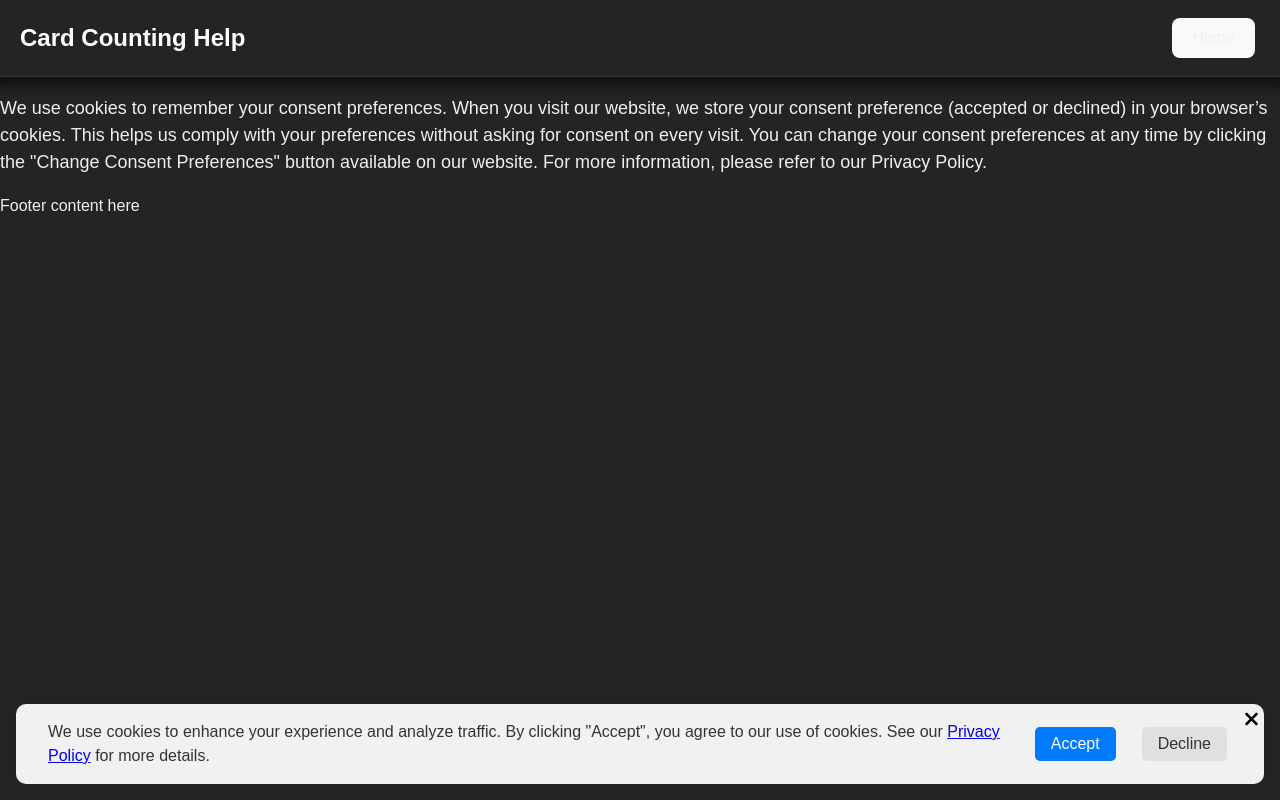
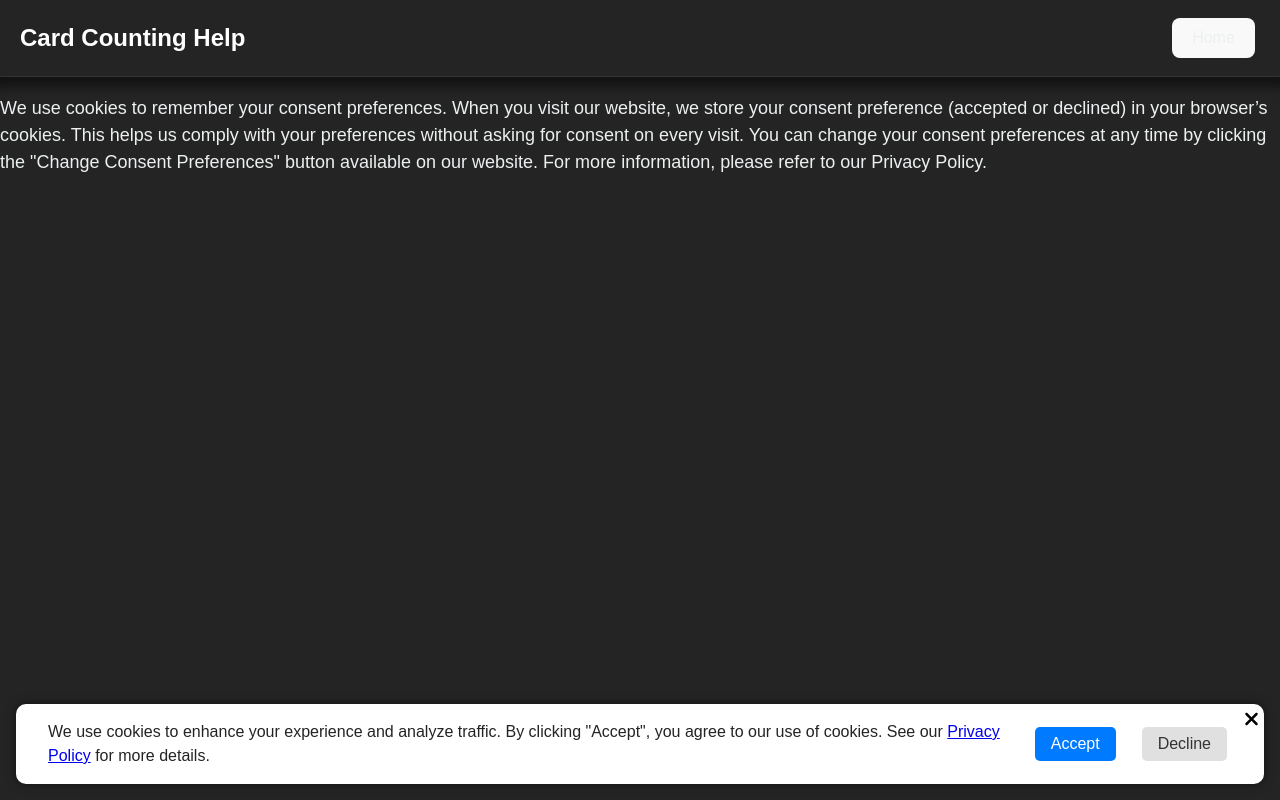
Before and after one commit to Atlessc/card-counting-simulator, a React (Vite) app: page /privacy-policy in a window 1280 px wide. Built offline with nearby package versions, Linux system fonts and the light colour scheme.

Commit message:
feat: Add lazy loading for images and improve cookie consent functionality

```diff
--- a/src/App.jsx
+++ b/src/App.jsx
@@ -1,4 +1,4 @@
-import React from 'react';
+import React, { useEffect } from 'react';
 import { Routes, Route } from "react-router-dom";
 // import useStore from './ZustandStore.js';
 import Practice from "./pages/PracticePage/PracticePage.jsx";
@@ -14,6 +14,18 @@ function App() {
 
   const { cookieConsent, cookieConsentVisible } = useStore();
 
+  const dontShowCookieNotice = () => {
+    setTimeout(() => {
+      useStore.setState({ cookieConsentVisible: false });
+    }, 10000);
+  }
+
+  useEffect(() => {
+    if (cookieConsent === CookieConsentStatus.ACCEPTED) {
+      dontShowCookieNotice();
+    }
+  }, [cookieConsent]);
+
   return (
     <div>
       <NavBar />
@@ -21,9 +33,9 @@ function App() {
         <Route path="/" element={<Practice />} />
         <Route path="/privacy-policy" element={<PrivacyPolicy />} />
       </Routes>
-      <Footer />
+      {/* <Footer /> */}
       {cookieConsent === CookieConsentStatus.ACCEPTED && <Analytics />}
-      {(!(cookieConsent === CookieConsentStatus.ACCEPTED) && cookieConsentVisible) && <CookieNotice />}
+      {cookieConsentVisible && <CookieNotice />}
     </div>
   );
 }
--- a/src/components/CookieConsent/CookieConsent.jsx
+++ b/src/components/CookieConsent/CookieConsent.jsx
@@ -9,8 +9,8 @@ import { faTimes } from "@fortawesome/free-solid-svg-icons";
 const NoticeWrapper = styled.div`
   position: relative;
   width: 100%;
-  background-color: #f1f1f1;
-  box-shadow: 0 -1px 10px rgba(0, 0, 0, 0.1);
+  background-color: #fff;
+  box-shadow: 0 0 10px rgba(0, 0, 0, 0.5);
   display: flex;
   justify-content: space-between;
   align-items: center;
@@ -24,7 +24,7 @@ const NoticeWrapper = styled.div`
 `;
 
 const NoticeText = styled.p`
-  color: #333;
+  color: #242424;
   font-size: 1rem;
   margin: 0;
   flex: 1;
@@ -44,7 +44,7 @@ const Button = styled.button`
   cursor: pointer;
   font-size: 1rem;
   &:hover {
-    background-color: #005bb5;
+    background-color: #005bb5 !important;
   }
 `;
 
@@ -52,7 +52,7 @@ const DeclineButton = styled(Button)`
   background-color: #e0e0e0;
   color: #333;
   &:hover {
-    background-color: #c0c0c0;
+    background-color: #c0c0c0 !important;
   }
 `;
 
@@ -77,7 +77,7 @@ const UpdateConsentWrapper = styled.div`
 const UpdateButton = styled(Button)`
   background-color: #ff9500;
   &:hover {
-    background-color: #cc7a00;
+    background-color: #cc7a00 !important;
   }
 `;
 
```
